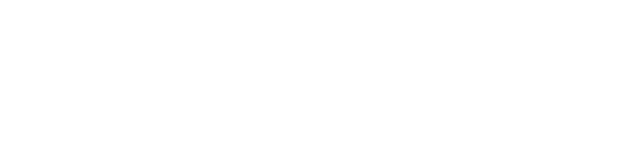
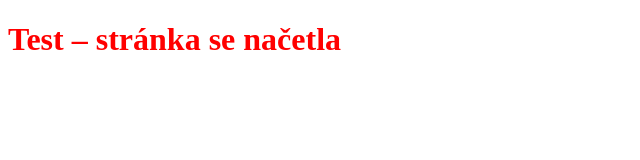
Before and after one commit to Jirka1969/truhlarstvivanha-site, a plain HTML site: page admin/index.html in a window 1280 px wide. Shown: the whole page, without its empty margins (0-640 px from the left). Drawn offline with Linux system fonts and the light colour scheme.

Commit message:
Update index.html

```diff
--- a/admin/index.html
+++ b/admin/index.html
@@ -6,7 +6,10 @@
     <title>Truhlářství Vaňha Jiří – CMS</title>
   </head>
   <body>
-    <!-- Netlify CMS -->
-   <script src="https://unpkg.com/netlify-cms-app@^2.0.0/dist/netlify-cms.js"></script>
+    <h1 style="color:red;">Test – stránka se načetla</h1>
+    <script>
+      console.log("Test: CMS stránka se načetla.");
+    </script>
+    <script src="https://unpkg.com/netlify-cms-app@^2.0.0/dist/netlify-cms.js"></script>
   </body>
 </html>
```
